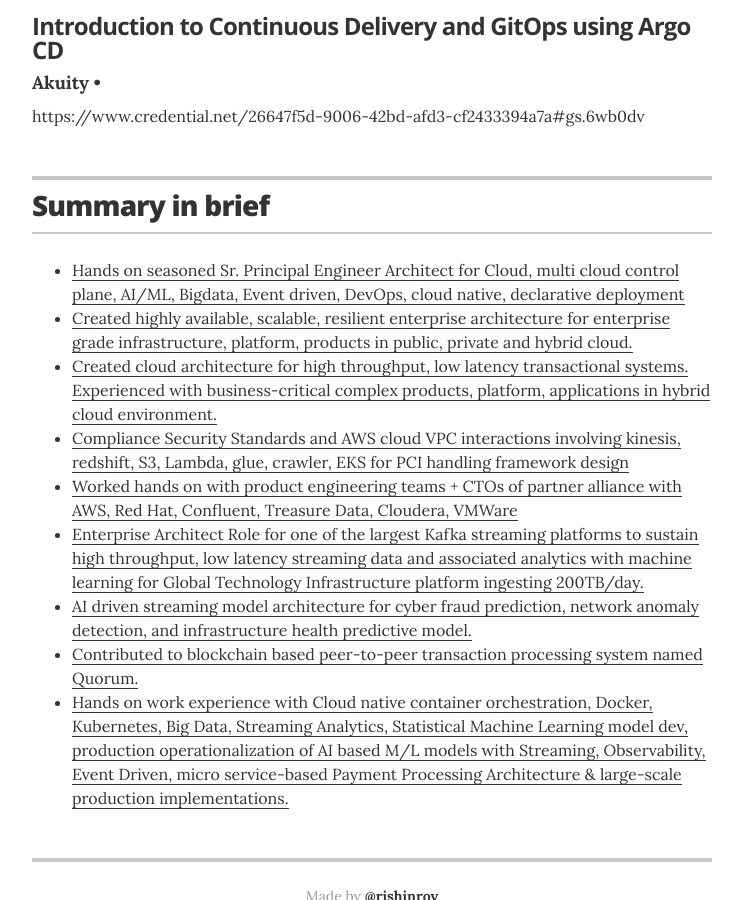
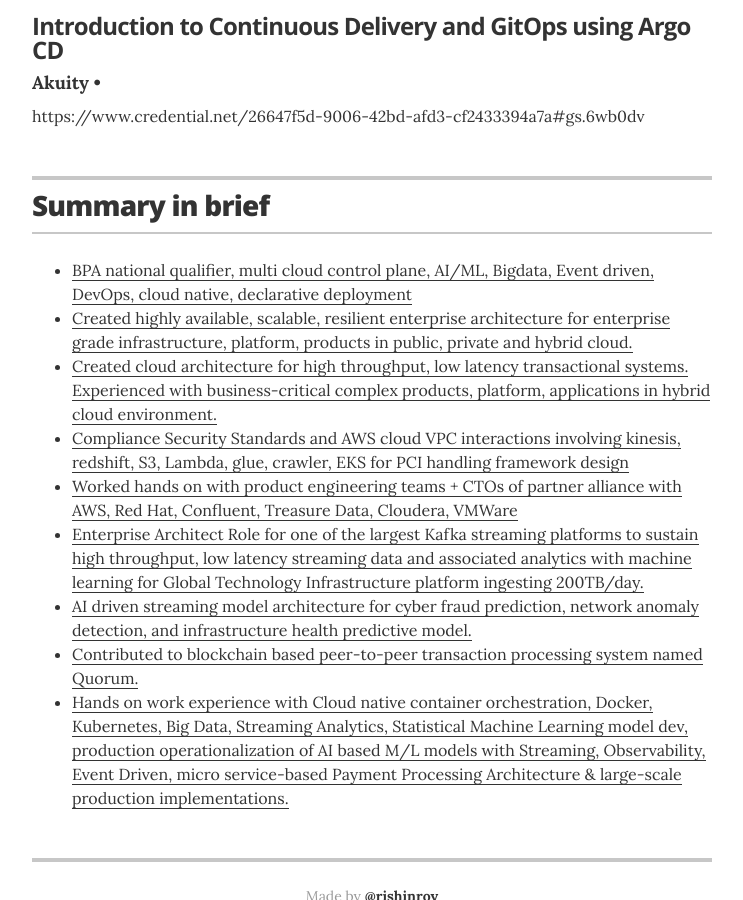
Before and after one commit to rroyhere/rish-repo, a Jekyll site: the page built from index.html, in a window 1280 px wide and 900 px high, scrolled down 2261 px. Shown: the whole window, without its empty margins (268-1011 px from the left). Built offline with Jekyll 4.4.1, drawn with Linux system fonts in a browser that asks for light colours.

Commit message:
BPA added

```diff
--- a/_data/links.yml
+++ b/_data/links.yml
@@ -1,6 +1,6 @@
 # links
 - url: "#"
-  description: Hands on seasoned Sr. Principal Engineer Architect for Cloud, multi cloud control plane, AI/ML, Bigdata, Event driven, DevOps, cloud native, declarative deployment
+  description: BPA national qualifier, multi cloud control plane, AI/ML, Bigdata, Event driven, DevOps, cloud native, declarative deployment
 - url: "#"
   description: Created highly available, scalable, resilient enterprise architecture for enterprise grade infrastructure, platform, products in public, private and hybrid cloud.
 - url: "#"
```
